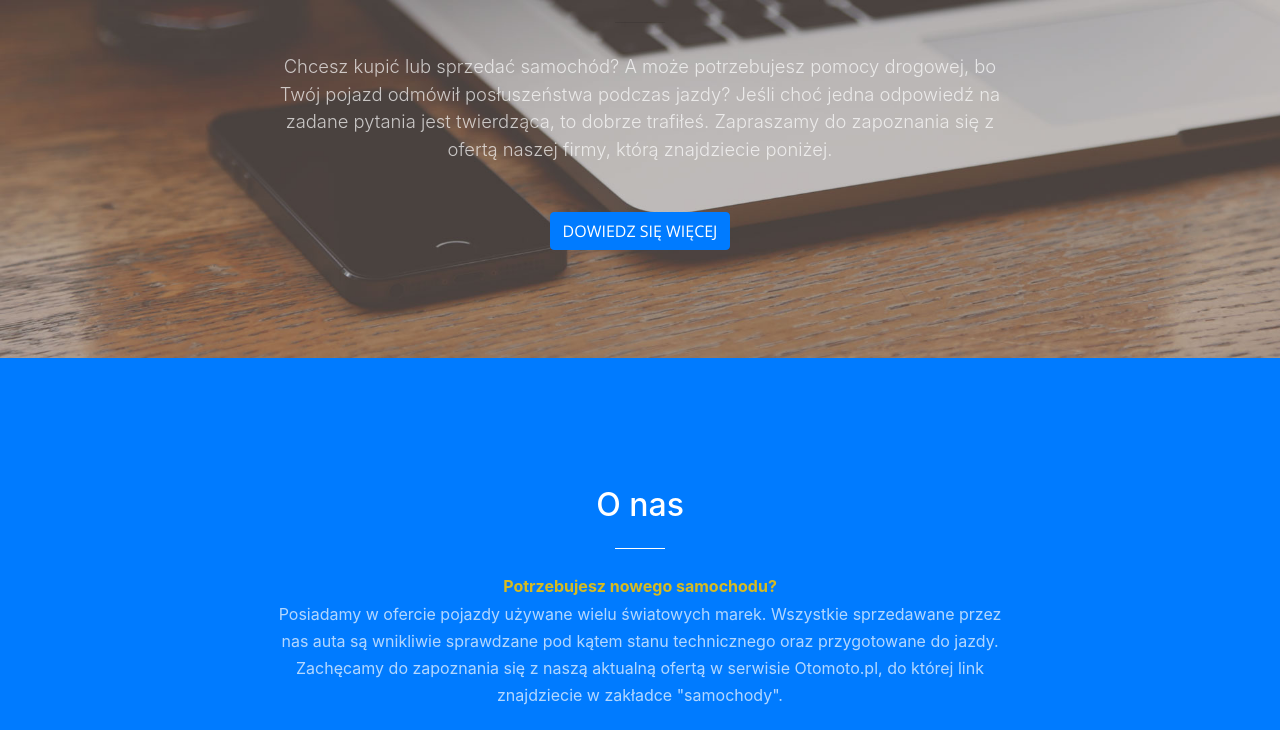
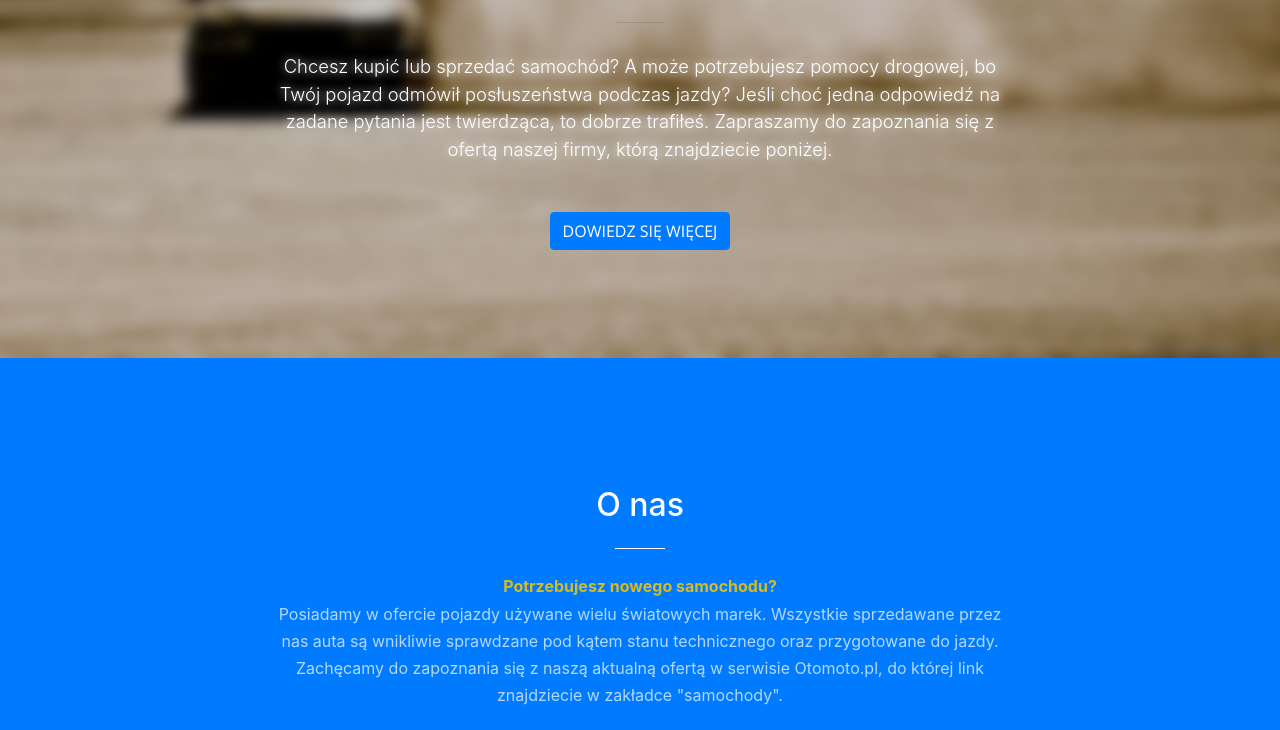
Before and after one commit to CarsArena/CarsArena.github.io, a website with bundled scripts: page index.html in a window 1280 px wide. Shown: the part 442-1172 px from the top of the page. Built offline with nearby package versions, Linux system fonts and the light colour scheme.

Commit message:
Dodanie obrazków na tło

```diff
--- a/index.html
+++ b/index.html
@@ -67,7 +67,7 @@
             <hr>
           </div>
           <div class="col-lg-8 mx-auto">
-            <p class="text-faded mb-5">Chcesz kupić lub sprzedać samochód? A może potrzebujesz pomocy drogowej, bo Twój pojazd odmówił posłuszeństwa podczas jazdy? Jeśli choć jedna odpowiedź na zadane pytania jest twierdząca, to dobrze trafiłeś. Zapraszamy do zapoznania się z ofertą naszej firmy, którą znajdziecie poniżej.</p>
+            <p class="welcome-text mb-5">Chcesz kupić lub sprzedać samochód? A może potrzebujesz pomocy drogowej, bo Twój pojazd odmówił posłuszeństwa podczas jazdy? Jeśli choć jedna odpowiedź na zadane pytania jest twierdząca, to dobrze trafiłeś. Zapraszamy do zapoznania się z ofertą naszej firmy, którą znajdziecie poniżej.</p>
             <a class="btn btn-primary btn-xl js-scroll-trigger" href="#about">Dowiedz się więcej</a>
           </div>
         </div>
--- a/scss/_masthead.scss
+++ b/scss/_masthead.scss
@@ -2,12 +2,15 @@
 header.masthead {
   padding-top: 10rem;
   padding-bottom: calc(10rem - 56px);
-  background-image: url('../img/header.jpg');
+  background-image: url('../img/bmw_desert_drift2.jpg');
   background-position: center center;
   @include background-cover;
   hr {
     margin-top: 30px;
     margin-bottom: 30px;
+  }
+  .welcome-text {
+    text-shadow: 0px 0px 10px #FFFFFF;
   }
   h1 {
     font-size: 2rem;
```
Also changed, not shown: css/creative.css, css/creative.min.css, img/bmw_desert_drift.jpg (added), img/bmw_desert_drift2.jpg (added).
